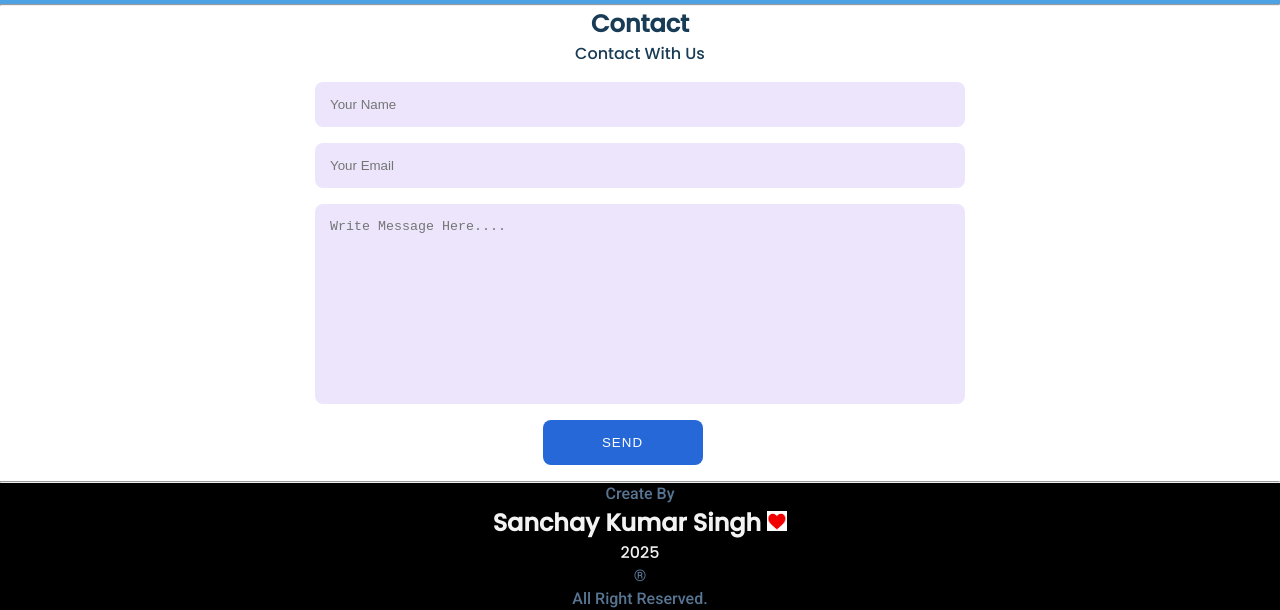
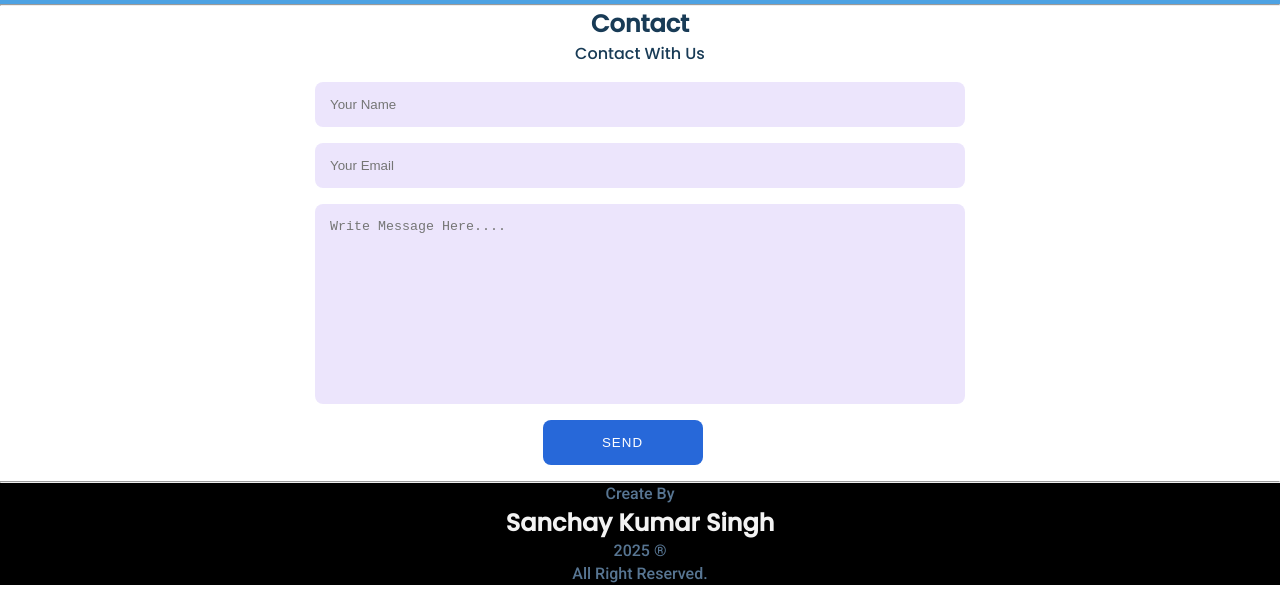
Before and after one commit to Sanchay-Kumar-Singh/News_Website-Build-Using-Javascript, a plain HTML site: page index.html in a window 1280 px wide. Shown: the part 700-1310 px from the top of the page. After the commit the page ends 1285 px from the top, so only its background shows below. Drawn offline with Linux system fonts and the light colour scheme; no server answers.

Commit message:
again update

```diff
--- a/index.html
+++ b/index.html
@@ -88,8 +88,7 @@
     <hr>
     <section class="copyright">
         <p> Create By
-        <h1>Sanchay Kumar Singh <img src="Screenshot_2025-02-25-12-35-03-20_680d03679600f7af0b4c700c6b270fe7.jpg"
-                width="20px" height="20px" alt=""></h1> 2025 <p class="big">&reg</p>
+        <h1>Sanchay Kumar Singh </h1><p class="big"> 2025 &reg</p>
         <p>All Right Reserved.</p>
         </p>
     </section>
--- a/style.css
+++ b/style.css
@@ -275,4 +275,5 @@ iframe{
     .contact-button{
         margin-left: 25%;
     }
+
 }
```
